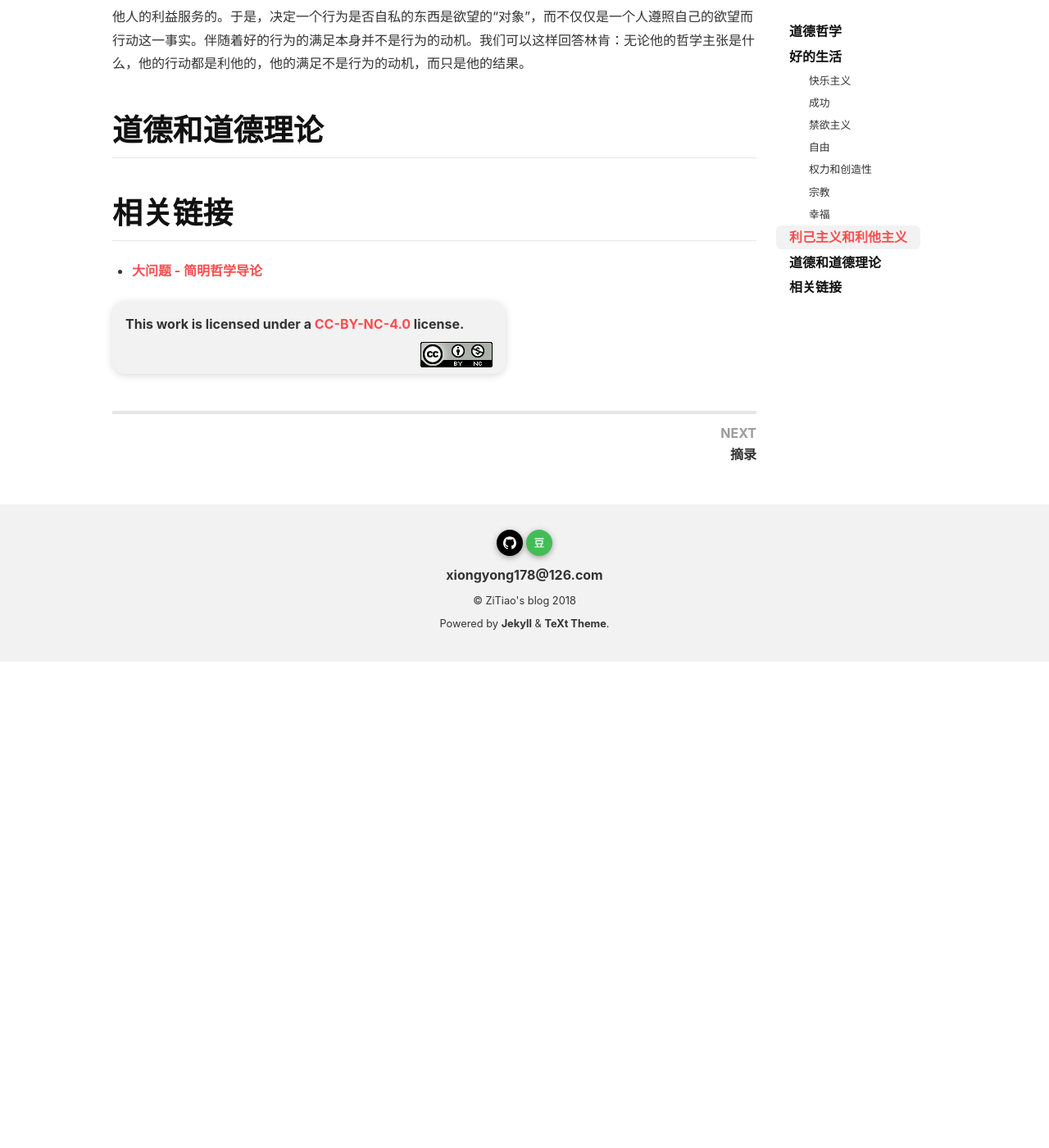
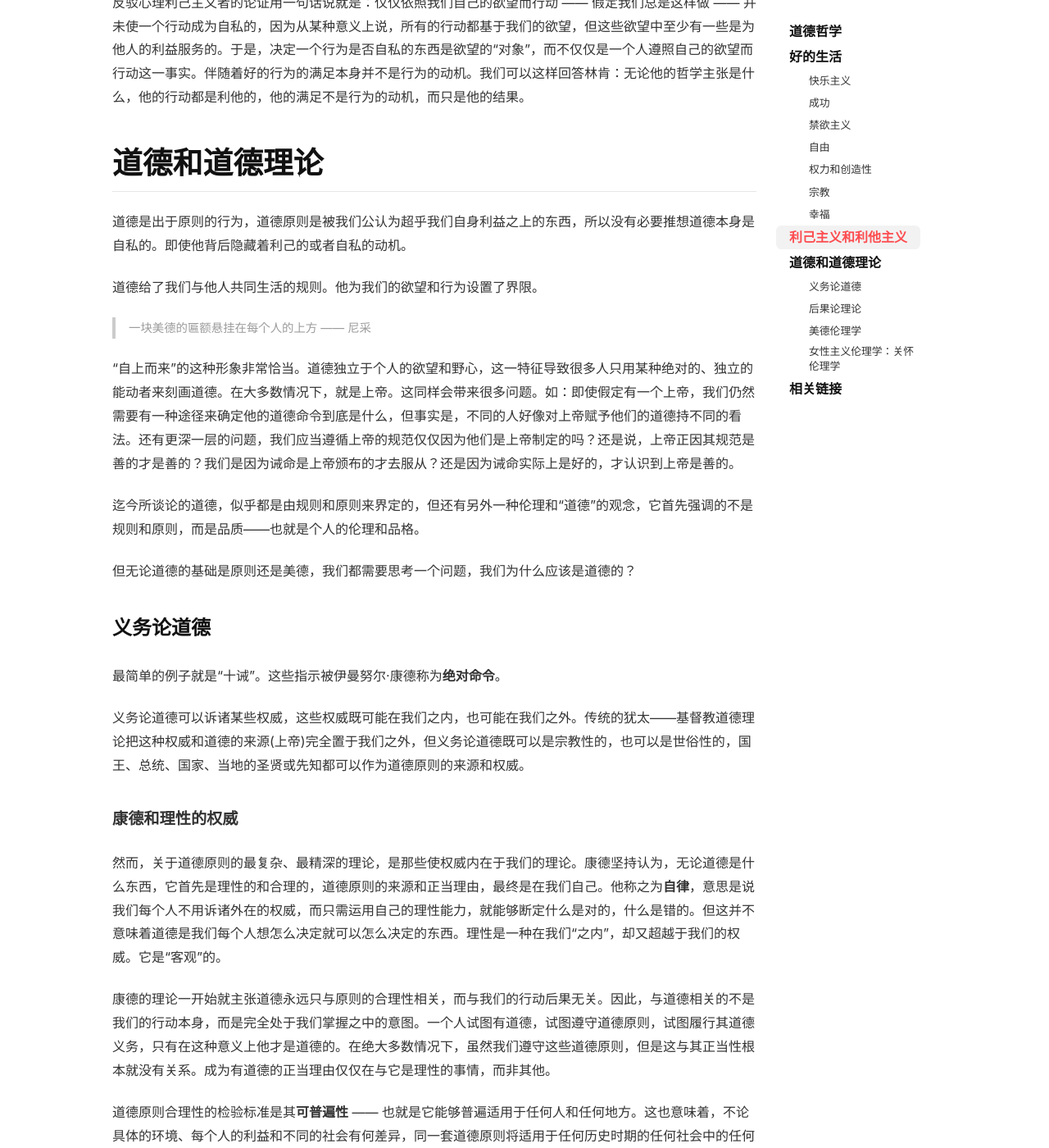
Before and after one commit to zitiao/ziTiao, a Jekyll site: the page built from _posts/2018-05-20-《大问题》读书笔记5 - 道德.md, in a window 1280 px wide and 1400 px high, scrolled down 2456 px. Shown: the whole window at 82% size. Built offline with Jekyll 4.4.1, drawn with Linux system fonts in a browser that asks for light colours; nearby versions of some CDN libraries; our own code applies the rules of GitHub Pages for plain Markdown files; before the commit the page ends 3263 px from its top, so only the background shows below that; some of the changed text lies outside the part shown.

Commit message:
20180527

```diff
--- a/_posts/2018-05-20-《大问题》读书笔记5 - 道德.md
+++ b/_posts/2018-05-20-《大问题》读书笔记5 - 道德.md
@@ -1,4 +1,4 @@
----
+--
 layout: post
 title: 《大问题》读书笔记5 - 道德
 key: 20180507
@@ -62,6 +62,36 @@ tags: 读书笔记 哲学 《大问题》
 反驳心理利己主义者的论证用一句话说就是：仅仅依照我们自己的欲望而行动 —— 假定我们总是这样做 —— 并未使一个行动成为自私的，因为从某种意义上说，所有的行动都基于我们的欲望，但这些欲望中至少有一些是为他人的利益服务的。于是，决定一个行为是否自私的东西是欲望的“对象”，而不仅仅是一个人遵照自己的欲望而行动这一事实。伴随着好的行为的满足本身并不是行为的动机。我们可以这样回答林肯：无论他的哲学主张是什么，他的行动都是利他的，他的满足不是行为的动机，而只是他的结果。
 
 # 道德和道德理论
+道德是出于原则的行为，道德原则是被我们公认为超乎我们自身利益之上的东西，所以没有必要推想道德本身是自私的。即使他背后隐藏着利己的或者自私的动机。
+
+道德给了我们与他人共同生活的规则。他为我们的欲望和行为设置了界限。
+
+> 一块美德的匾额悬挂在每个人的上方 —— 尼采
+
+“自上而来”的这种形象非常恰当。道德独立于个人的欲望和野心，这一特征导致很多人只用某种绝对的、独立的能动者来刻画道德。在大多数情况下，就是上帝。这同样会带来很多问题。如：即使假定有一个上帝，我们仍然需要有一种途径来确定他的道德命令到底是什么，但事实是，不同的人好像对上帝赋予他们的道德持不同的看法。还有更深一层的问题，我们应当遵循上帝的规范仅仅因为他们是上帝制定的吗？还是说，上帝正因其规范是善的才是善的？我们是因为诫命是上帝颁布的才去服从？还是因为诫命实际上是好的，才认识到上帝是善的。
+
+迄今所谈论的道德，似乎都是由规则和原则来界定的，但还有另外一种伦理和“道德”的观念，它首先强调的不是规则和原则，而是品质——也就是个人的伦理和品格。
+
+但无论道德的基础是原则还是美德，我们都需要思考一个问题，我们为什么应该是道德的？
+
+### 义务论道德
+最简单的例子就是“十诫”。这些指示被伊曼努尔·康德称为**绝对命令**。
+
+义务论道德可以诉诸某些权威，这些权威既可能在我们之内，也可能在我们之外。传统的犹太——基督教道德理论把这种权威和道德的来源(上帝)完全置于我们之外，但义务论道德既可以是宗教性的，也可以是世俗性的，国王、总统、国家、当地的圣贤或先知都可以作为道德原则的来源和权威。
+
+#### 康德和理性的权威
+然而，关于道德原则的最复杂、最精深的理论，是那些使权威内在于我们的理论。康德坚持认为，无论道德是什么东西，它首先是理性的和合理的，道德原则的来源和正当理由，最终是在我们自己。他称之为**自律**，意思是说我们每个人不用诉诸外在的权威，而只需运用自己的理性能力，就能够断定什么是对的，什么是错的。但这并不意味着道德是我们每个人想怎么决定就可以怎么决定的东西。理性是一种在我们“之内”，却又超越于我们的权威。它是“客观”的。
+
+康德的理论一开始就主张道德永远只与原则的合理性相关，而与我们的行动后果无关。因此，与道德相关的不是我们的行动本身，而是完全处于我们掌握之中的意图。一个人试图有道德，试图遵守道德原则，试图履行其道德义务，只有在这种意义上他才是道德的。在绝大多数情况下，虽然我们遵守这些道德原则，但是这与其正当性根本就没有关系。成为有道德的正当理由仅仅在与它是理性的事情，而非其他。
+
+道德原则合理性的检验标准是其**可普遍性** —— 也就是它能够普遍适用于任何人和任何地方。这也意味着，不论具体的环境、每个人的利益和不同的社会有何差异，同一套道德原则将适用于任何历史时期的任何社会中的任何人。
+
+### 后果论理论
+康德主张好的意图优先于后果，后果论道德理论家则强调实际发生的事情决定了一个行为(及其后果)的好坏。
+#### 功利主义：边沁和密尔
+道德规则和原则的正当性，只能通过他们能给我们带来多大幸福来判断。
+### 美德伦理学
+### 女性主义伦理学：关怀伦理学
 
 # 相关链接
 - [大问题 - 简明哲学导论](https://book.douban.com/subject/25961458/)
```
